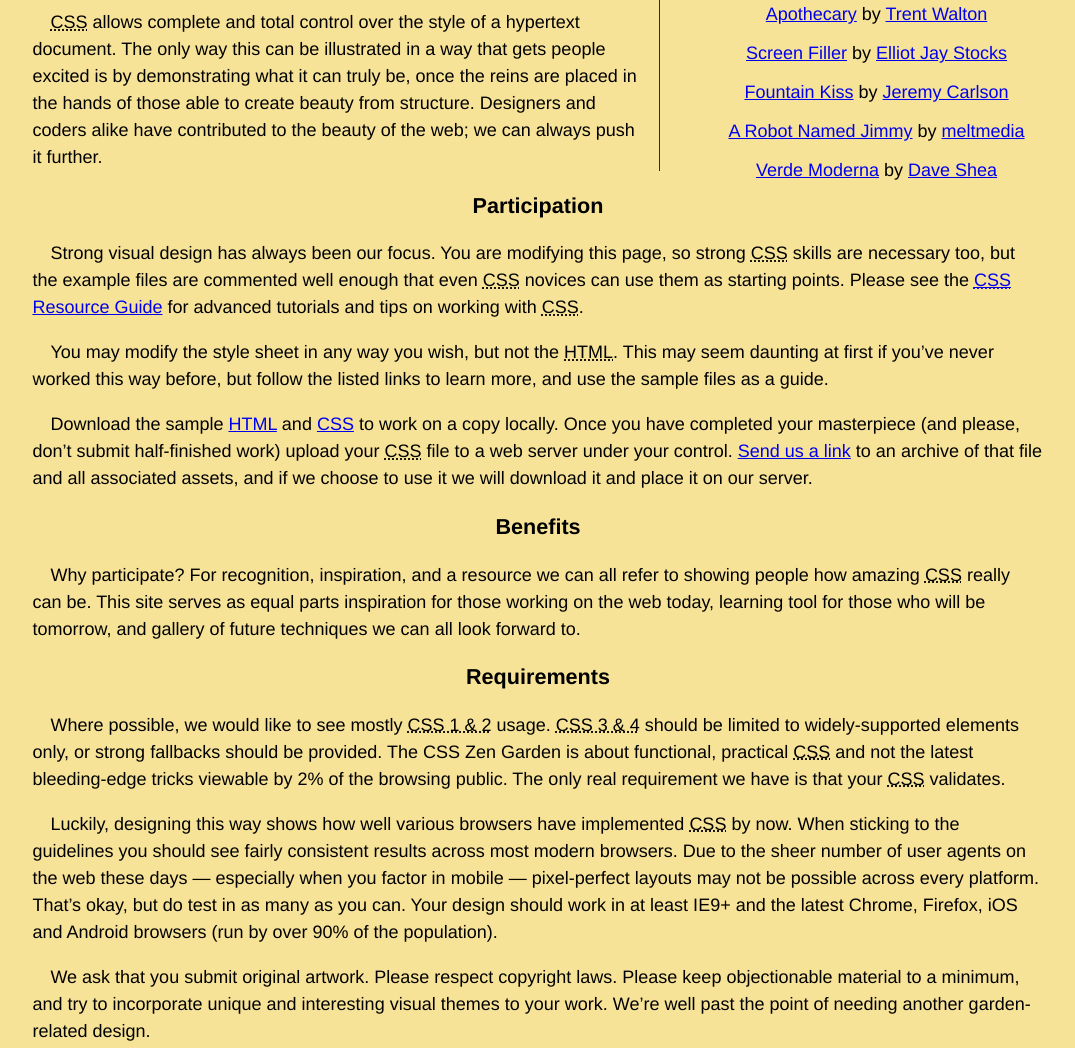
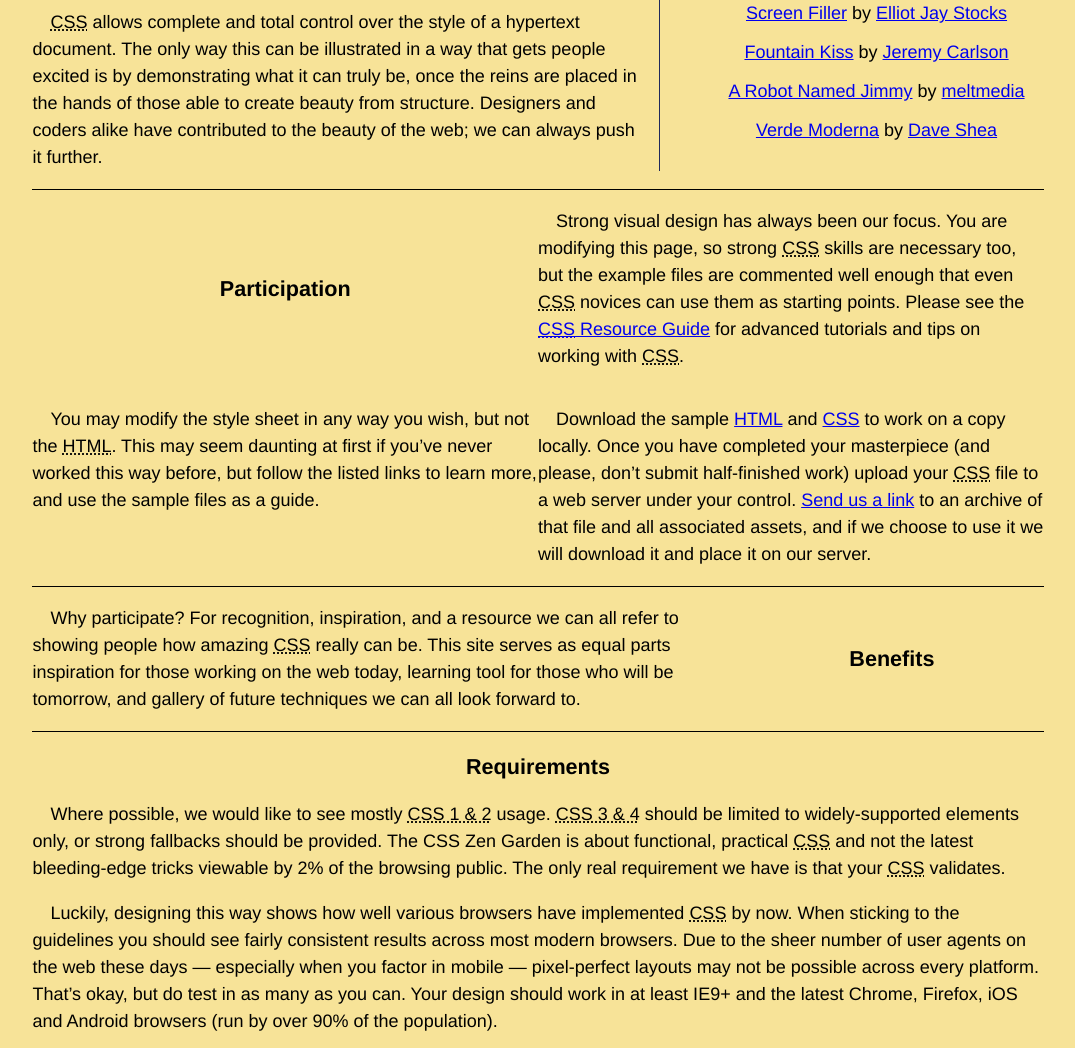
Before and after one commit to Geraldo-2024/Projeto-css-Zen-Garden, a plain HTML site: page index.html in a window 1280 px wide. Shown: the part 771-1819 px from the top of the page, without its empty margins (102-1177 px from the left). Drawn offline with Linux system fonts and the light colour scheme.

Commit message:
Exercicio CSS flexbox

```diff
--- a/style.css
+++ b/style.css
@@ -17,6 +17,68 @@ aplicando top: 560px ).
 
 Envie nessa atividade com o link do projeto no GitHub.
 */
+
+/*
+Exercícios - Flexbox
+
+Na atividade deste capítulo iremos aprimorar o layout de nossa página utilizando o flexbox.
+1. Aplique o flexbox no rodapé da seção principal, e posicione os links de forma que fiquem
+centralizados e com espaçamento entre eles.
+- Defina um mesmo tamanho para os links.
+- Não se esqueça de tratar o caso de quebra de linha.
+2. Configure um layout de flexbox para a seção de benefícios da seguinte forma:
+- O texto deve ficar à esquerda, e o título à direita.
+- O título deve ficar centralizado verticalmente.
+- O texto deve ocupar aproximadamente 70% da largura, e o título 30%.
+3. Configure um layout de flexbox para a seção de participação da seguinte forma:
+- Cada item deve ocupar 50% do espaço disponível.
+- O título deverá ficar centralizado verticalmente.
+4. Inclua uma linha no topo e embaixo das seções de benefícios e participação, utilizando a
+propriedade border-bottom e border-top respectivamente.
+- Remova a ocorrência de borda duplicada entre as duas seções
+
+Envie nessa atividade com o link do projeto no GitHub.
+*/
+
+.supporting footer {
+    display: flex;
+    justify-content: space-evenly;
+
+}
+
+.benefits {
+    display: flex;
+    border-top: black solid 1px;
+    border-bottom: black solid 1px;
+
+}
+
+.benefits p {
+    flex-basis: 70%;
+
+}
+
+.benefits h3 {
+    order: 2;
+    align-self: center;
+    flex-basis: 30%;
+}
+
+.participation {
+    display: flex;
+    flex-wrap: wrap;
+    border-top: black solid 1px;
+}
+
+.participation h3, .participation p {
+    flex-basis: 50%;
+
+}
+
+.participation h3 {
+    align-self: center;
+
+}
 
 aside ul {
     list-style-type: none;
@@ -52,7 +114,7 @@ aside ul li {
 
 .design-selection {
     position: absolute;
-    top: 560px;
+    top: 520px;
     left: 62%;
     padding-left: 1%;
 }
```
